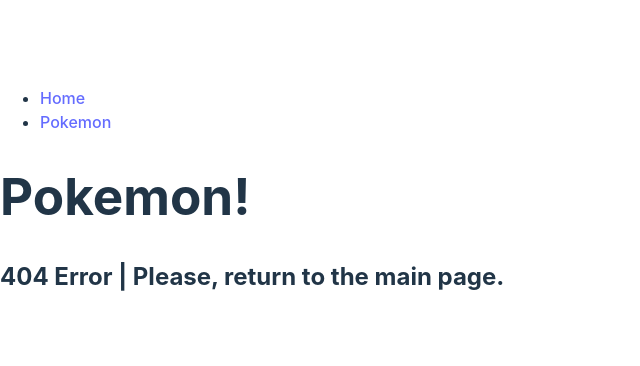
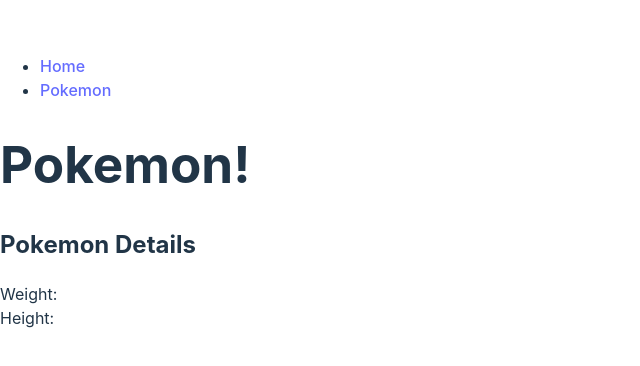
Before and after one commit to PedroCr05/react-router-dom, a React (Vite) app: page /pokemon/1 in a window 1280 px wide. Before the commit this address had no page. Shown: the part 208-574 px from the top of the page, without its empty margins (0-640 px from the left). Built offline with nearby package versions, Linux system fonts and the light colour scheme.

Commit message:
Hey! I got a route working & using a slug

```diff
--- a/src/App.jsx
+++ b/src/App.jsx
@@ -2,6 +2,7 @@
 import { useState } from "react";
 import { Route, Routes } from "react-router-dom";
 import PokemonList from "./components/PokemonList";
+import PokemonDetails from "./components/PokemonDetails";
 import NavBar from "./components/NavBar";
 
 const initialState = [
@@ -22,6 +23,10 @@
         <Route path="/" element={<h2>Pokepedia</h2>} />
         <Route path="/pokemon" element={<PokemonList pokemon={pokemon} />} />
         <Route
+          path="/pokemon/:pokemonId"
+          element={<PokemonDetails pokemon={pokemon} />}
+        />
+        <Route
           path="/*"
           element={<h2>404 Error | Please, return to the main page.</h2>}
         />
```
Also changed, not shown: src/components/PokemonDetails.jsx (+14 -0 lines).
